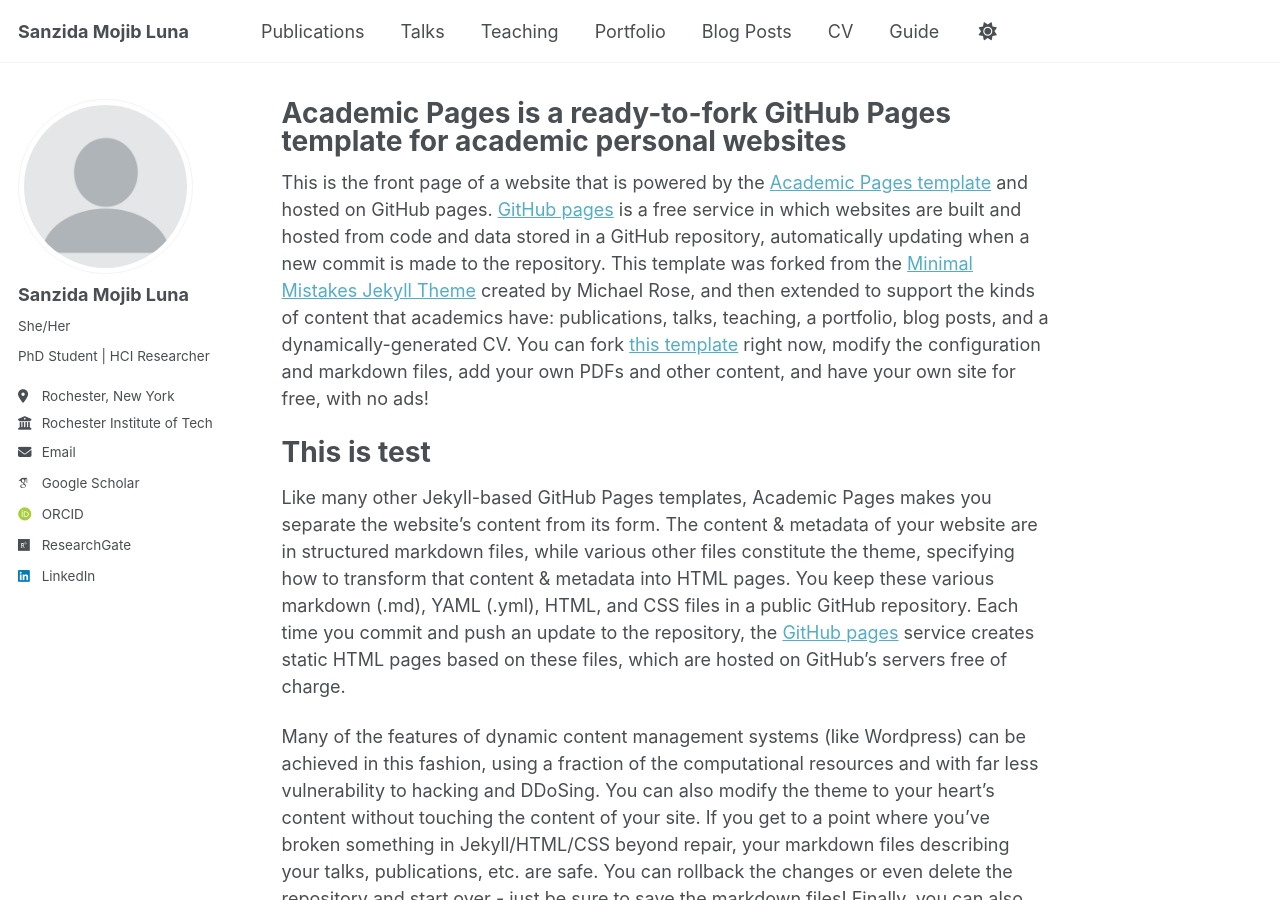
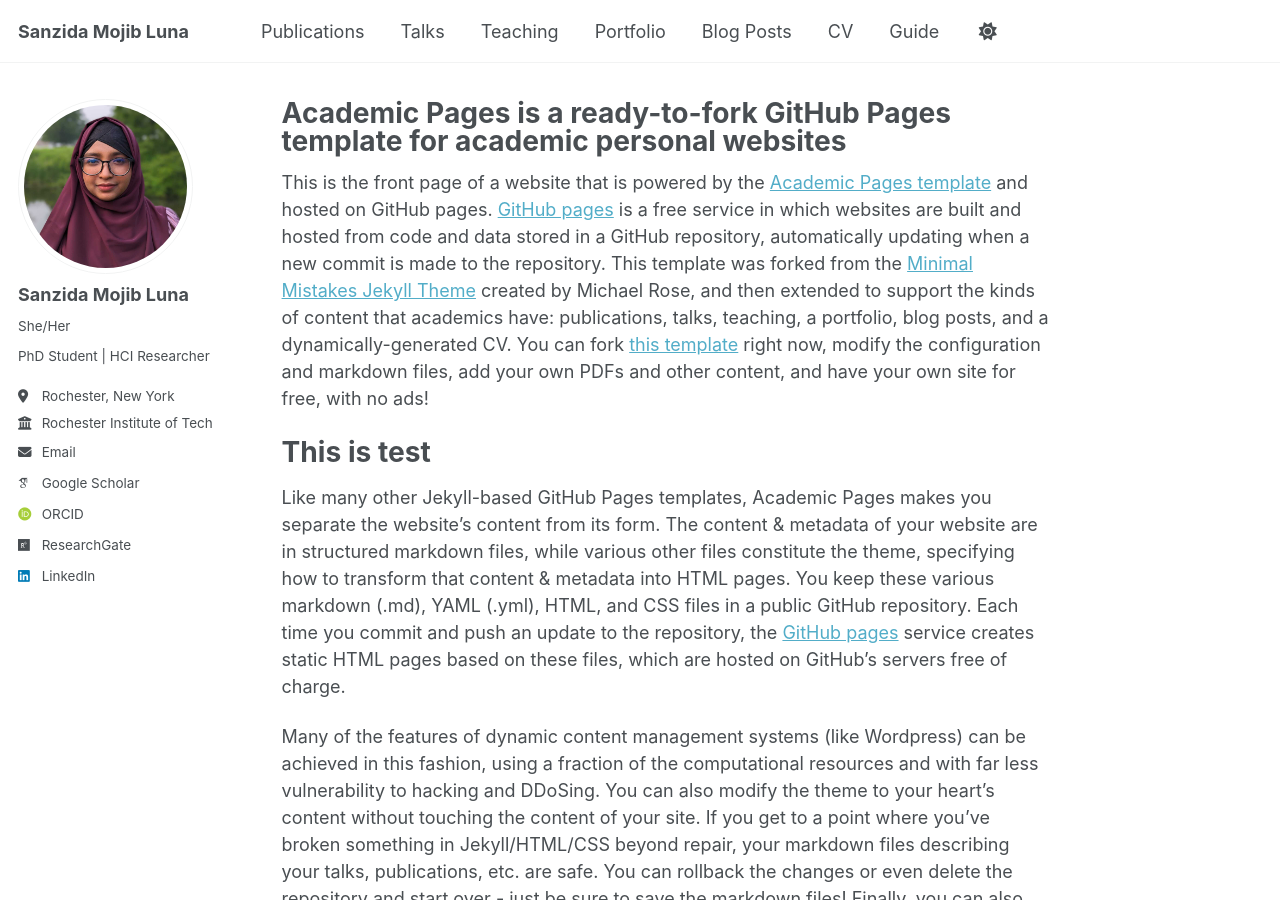
Before and after one commit to SanzidaMojibLuna/SanzidaMojibLuna.github.io, a Jekyll site: the page built from _pages/about.md, in a window 1280 px wide and 900 px high. Built offline with Jekyll 4.4.1, drawn with Linux system fonts in a browser that asks for light colours; some web fonts are replaced.

Commit message:
Update _config.yml

```diff
--- a/_config.yml
+++ b/_config.yml
@@ -22,7 +22,7 @@ repository               : "https://github.com/SanzidaMojibLuna/SanzidaMojibLuna
 #               Additional customization can be done by editing /_includes/author-profile.html
 author:
   # Biographic information
-  avatar           : "profile.png"
+  avatar           : "profile_SL.jpeg"
   name             : "Sanzida Mojib Luna"
   pronouns         : "She/Her"
   bio              : "PhD Student | HCI Researcher"
```
